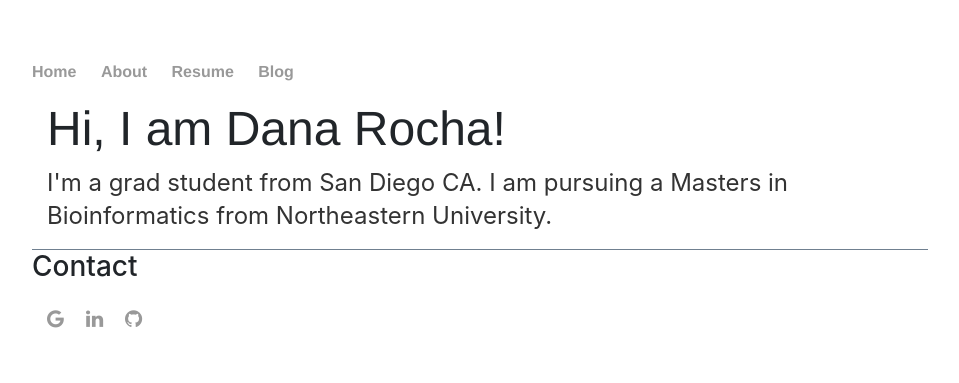
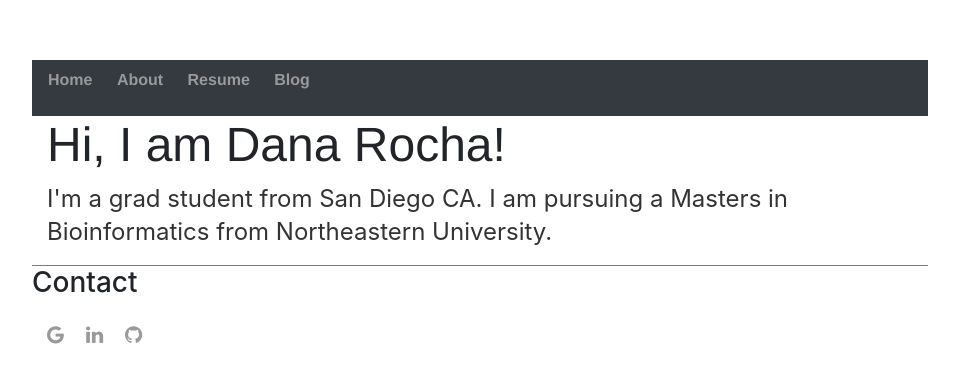
Before and after one commit to dana-rocha/dana-rocha.github.io, a Jekyll site: the page built from about/index.html, in a window 1280 px wide. Shown: the top 383 px of the page, without its empty margins (160-1119 px from the left). Built offline with Jekyll 4.4.1, drawn with Linux system fonts in a browser that asks for light colours.

Commit message:
Fixing website after visibility change

```diff
--- a/_layouts/default.html
+++ b/_layouts/default.html
@@ -4,32 +4,39 @@
 			<meta charset="UTF-8"/>
 			<!-- treat this site as a site developed for mobile and not just desktop -->
 			<meta name="viewport" content="width=device-width, initial-scale=1">
-			<title>{{ page.title }}</title>
+			<title> Dana Rocha </title>
 			<!-- link to Bootstrap 4 -->
 			<link rel="stylesheet" href="https://stackpath.bootstrapcdn.com/bootstrap/4.5.2/css/bootstrap.min.css" integrity="sha384-JcKb8q3iqJ61gNV9KGb8thSsNjpSL0n8PARn9HuZOnIxN0hoP+VmmDGMN5t9UJ0Z" crossorigin="anonymous">
 			<!-- link to main stylesheet -->
 			<link rel="stylesheet" href="https://cdnjs.cloudflare.com/ajax/libs/font-awesome/4.7.0/css/font-awesome.min.css">
 			<link rel="stylesheet" type="text/css" href="/css/main.css">
 		</head>
+
 		<body>
-			<nav>
+
+			<nav class="navbar navbar-expand-lg navbar-dark bg-dark navbar-fixed-top" role="navigation">
+				<div class="continer-fluid">
 	    		<ul>
 	        		<li><a href="/">Home</a></li>
 		        	<li><a href="/about">About</a></li>
 	        		<li><a href="resume/DanaRocha_Resume.pdf">Resume</a></li>
 	        		<li><a href="/blog">Blog</a></li>
 	    		</ul>
+				</div>
 			</nav>
+
 			<div class="container">
 
 			{{ content }}
 
-			</div><!-- /.container -->
+			</div>
+
 			<footer>
 	    		<h3> Contact </h3>
 	        		<a href="mailto:dbridgette.rocha@gmail.com" class="fa fa-google fa-2x"></a>
-					<a href="https://www.linkedin.com/in/rochadana/" class="fa fa-linkedin fa-2x"></a>
+							<a href="https://www.linkedin.com/in/rochadana/" class="fa fa-linkedin fa-2x"></a>
 	        		<a href="https://github.com/dana-rocha" class="fa fa-github fa-2x"></a>
 			</footer>
+
 		</body>
 	</html>
--- a/about/index.html
+++ b/about/index.html
@@ -5,4 +5,5 @@ title: About Me
 <div class="blurb">
 	<h1>Hi, I am Dana Rocha!</h1>
 	<p>I'm a grad student from San Diego CA. I am pursuing a Masters in Bioinformatics from Northeastern University. </p>
-</div><!-- /.blurb -->
+</div>
+<!-- /.blurb -->
```
Also changed, not shown: random.txt (added).
